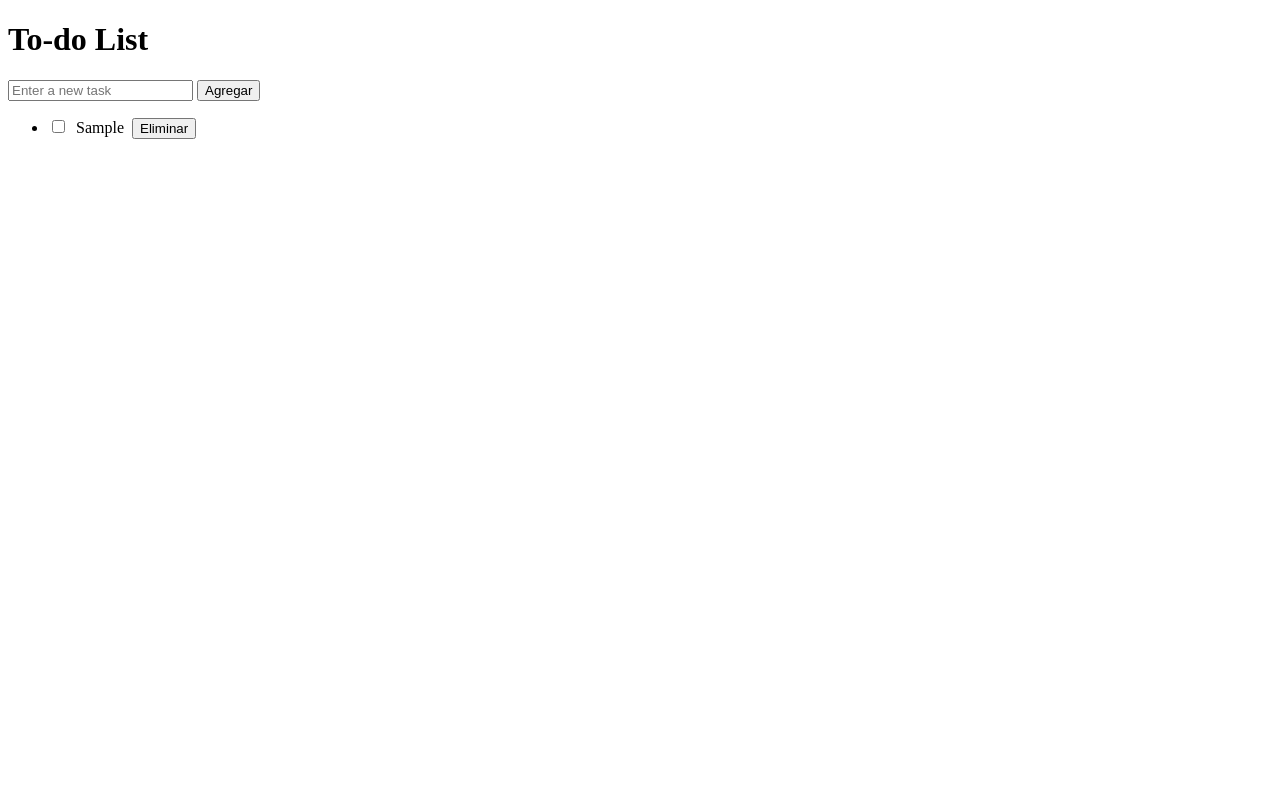
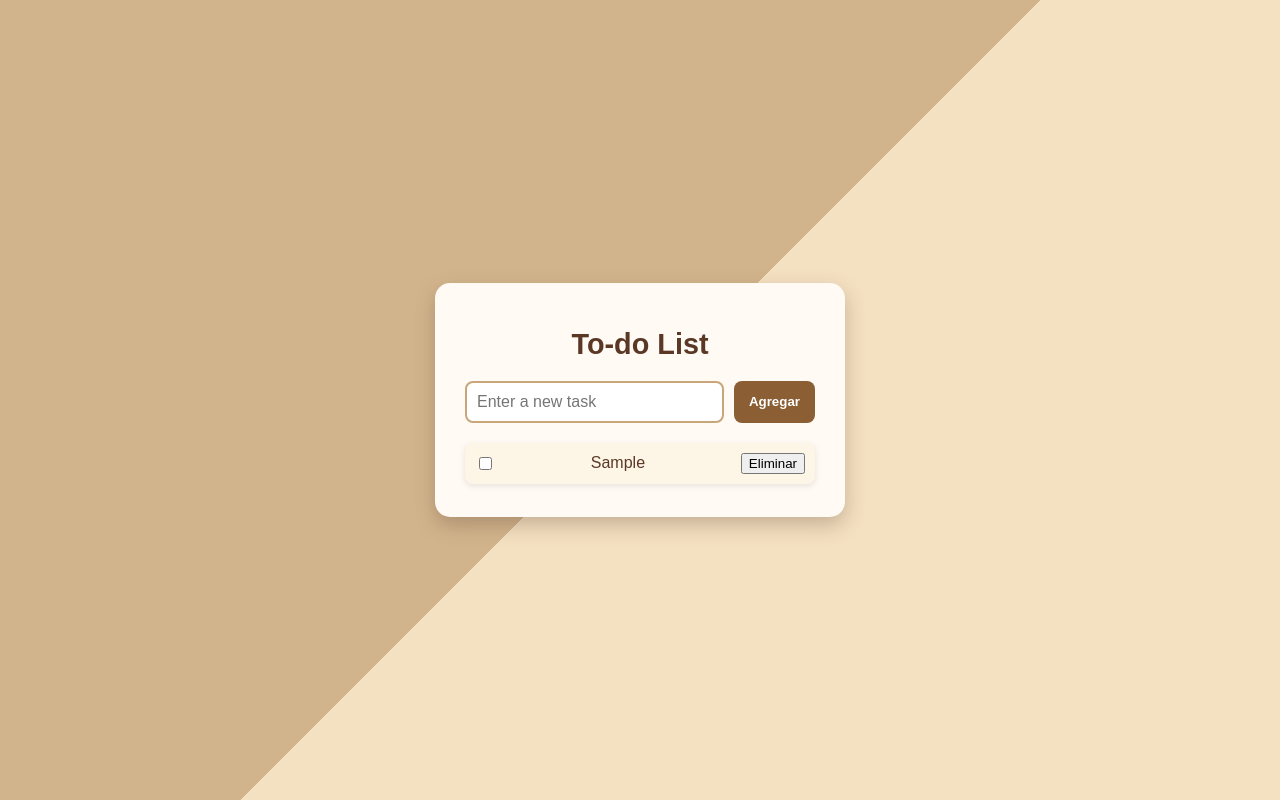
Before and after one commit to Keyra8a/To_do_List, a plain HTML site: page index.html in a window 1280 px wide. Both pictures are taken after typing "Sample" into the empty fields and a click on the button "Agregar". Drawn offline with Linux system fonts and the light colour scheme.

Commit message:
To-do List Diseño

```diff
--- /dev/null
+++ b/assets/css/main.css
@@ -0,0 +1,86 @@
+body {
+    margin: 0;
+    font-family: "Poppins", sans-serif;
+    background: linear-gradient(135deg, #d2b48c 50%, #f4e1c1 50%);
+    height: 100vh;
+    display: flex;
+    align-items: center;
+    justify-content: center;
+}
+
+/*Contenedor principal*/
+.todo-container {
+    background-color: #fffaf3;
+    width: 350px;
+    padding: 25px 30px;
+    border-radius: 15px;
+    box-shadow: 0 8px 20px rgba(92, 64, 51, 0.3);
+    text-align: center;
+}
+
+.todo-container h1 {
+    color: #5a3825;
+    margin-bottom: 20px;
+    font-size: 1.8em;
+}
+
+.input-group {
+    display: flex;
+    justify-content: space-between;
+    gap: 10px;
+    margin-bottom: 20px;
+}
+
+.input-group input {
+    flex: 1;
+    padding: 10px;
+    border: 2px solid #c8a67a;
+    border-radius: 8px;
+    outline: none;
+    font-size: 1em;
+    transition: border-color 0.3s;
+}
+
+.input-group input:focus {
+    border-color: #8b5e34;
+}
+
+/*Botón Agregar*/
+#add-task-btn {
+    background-color: #8b5e34;
+    color: #fff;
+    border: none;
+    padding: 10px 15px;
+    border-radius: 8px;
+    cursor: pointer;
+    font-weight: bold;
+    transition: background-color 0.3s, transform 0.2s;
+}
+
+#add-task-btn:hover {
+    background-color: #704523;
+    transform: scale(1.05);
+}
+
+#todo-list {
+    list-style: none;
+    padding: 0;
+    margin: 0;
+}
+
+#todo-list li {
+    background-color: #fdf5e6;
+    margin: 8px 0;
+    padding: 10px;
+    border-radius: 8px;
+    text-align: left;
+    color: #5a3825;
+    box-shadow: 0 2px 6px rgba(0,0,0,0.1);
+    display: flex;
+    align-items: center;
+    justify-content: space-between;
+}
+
+#todo-list li:hover {
+    background-color: #f3e0c0;
+}
--- a/index.html
+++ b/index.html
@@ -4,6 +4,7 @@
     <meta charset="UTF-8">
     <meta name="viewport" content="width=device-width, initial-scale=1.0">
     <title>To-do List</title>
+    <link rel="stylesheet" href="assets/css/main.css">
 </head>
 <body>
     <div class="todo-container">
```
